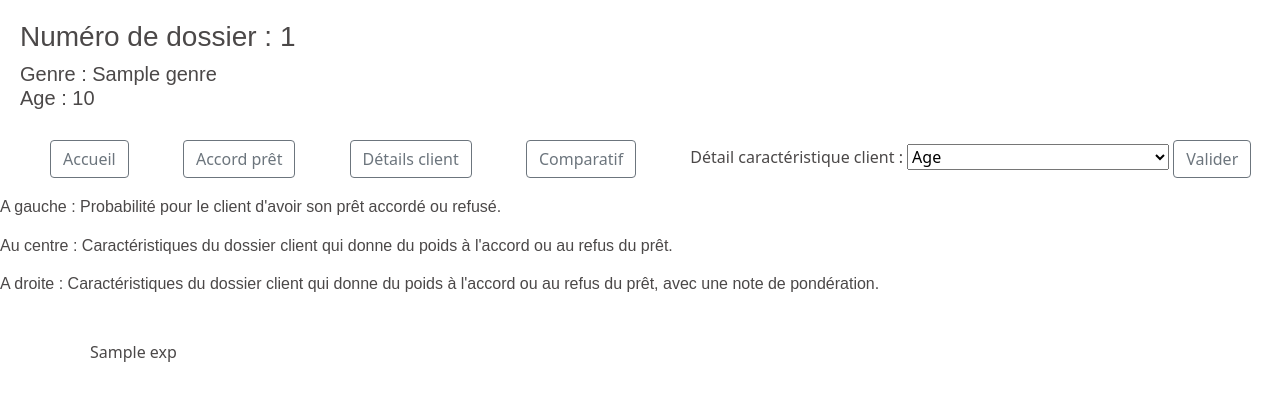
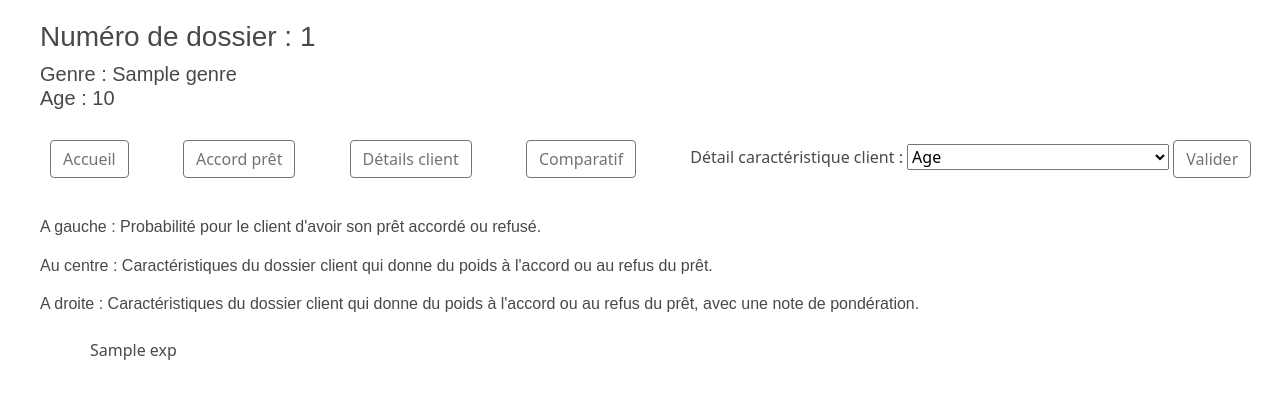
Before and after one commit to SandrineDumas/Projet_7_OCR, a Flask app: template Dashboard/templates/dashboard.html in a window 1280 px wide. Shown: the top 401 px of the page. Run offline with Flask 2, Linux system fonts and the light colour scheme; the template is opened without the code that fills it: most values are stand-ins (such as "Sample title", 1, 10 or a date in 2020); data that the repository does not hold is empty; parts of the project's set-up code (start-up, migrations or seed data) failed here and were passed over; some libraries are stand-ins or nearby versions.

Commit message:
Modifications dashboard

```diff
--- a/Dashboard/app.py
+++ b/Dashboard/app.py
@@ -22,10 +22,6 @@ X_test_lime = pipeline_lime.transform(X_test)
 with open('data/explainer', 'rb') as f:
     explainer = dill.load(f)
 
-numero_client = 123456
-index_df = 1234
-age = 12
-genre = 3
 
 @app.route('/')
 def home():
@@ -38,6 +34,11 @@ def home():
 def dashboard():
     global numero_client, age, genre
     global index_df
+
+    numero_client = 123456
+    index_df = 1234
+    age = 12
+    genre = 3
 
     numero_client = request.form.get("Numéro de dossier")
     numero_client = int(numero_client)
--- a/Dashboard/static/dashboard.css
+++ b/Dashboard/static/dashboard.css
@@ -68,6 +68,16 @@ body {
         vertical-align: bottom;
       }
 
+.container0 {
+        height : 850px;
+        width : 650px;
+        margin: 5px auto 0 auto;
+        padding : 0px;
+        background-color: #FFF;
+        display: inline-block;
+        position: relative;
+        left: 20px;
+      }
 
 h1, h2, h3, h4, h5, h6
 {
@@ -75,10 +85,12 @@ h1, h2, h3, h4, h5, h6
     color: #4B4848;
 }
 
-#container0 {
+#container01, #container02, #container03, #container04, #container05 {
     max-width: 1000px;
     height: 100px;
     margin: 20px;
+    position: relative;
+    left: 20px;
 }
 
 #container1 {
@@ -105,22 +117,6 @@ h1, h2, h3, h4, h5, h6
     margin: 20px;
 }
 
-
-
-@media (min-width: 1200px) {
-        #actu{
-          width:1115px;
-          height: inherit;
-        }
-      }
-
-      #container_1,  {
-        width : 550px;
-        height : 310px;
-        display: inline-block;
-        vertical-align: top;
-      }
-
 form {
     display: inline;
     margin-left:50px;
--- a/Dashboard/templates/dashboard.html
+++ b/Dashboard/templates/dashboard.html
@@ -21,7 +21,7 @@
 </head>
 
 <body>
-    <div id = "container0" >
+    <div id = "container01" >
         <h3>
             Numéro de dossier : {{ client_number }}<br>
         </h3>
@@ -147,7 +147,7 @@
                         });
         </script>
         <br>
-        <div class = "container0" >
+        <div id = "container02" >
             <h6>
                 Si le score se situe entre : <br /><br />
             <ul>
@@ -162,7 +162,7 @@
 
 
     {% if exp %}
-        <div class = "container0" >
+        <div id = "container03" >
         <h6 align="top" >
         <br />
                 A gauche : Probabilité pour le client d'avoir son prêt accordé ou refusé.<br /><br />
@@ -176,7 +176,7 @@
     {% endif %}
 
     {% if OK_radar=='OK'%}
-        <div class = "container0" >
+        <div id = "container04" >
         <h6 align="top" >
              <br />
                 Radar de gauche : Les cinq caractéristiques principales qui expliquent le score du client (issues de Détails client).<br /><br />
@@ -194,7 +194,7 @@
 
 
     {% if OK_histo=='OK'%}
-        <div class = "container0" >
+        <div class = "container05" >
         <h6>
             <br />
             Sur le graphique :<br /><br />
```
